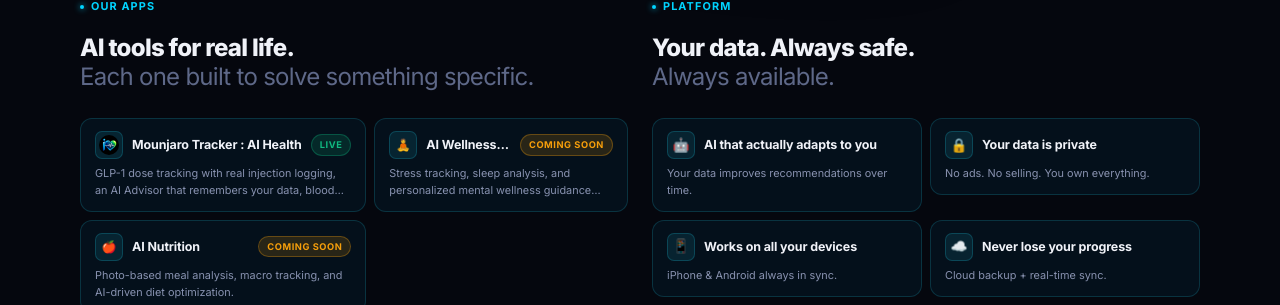
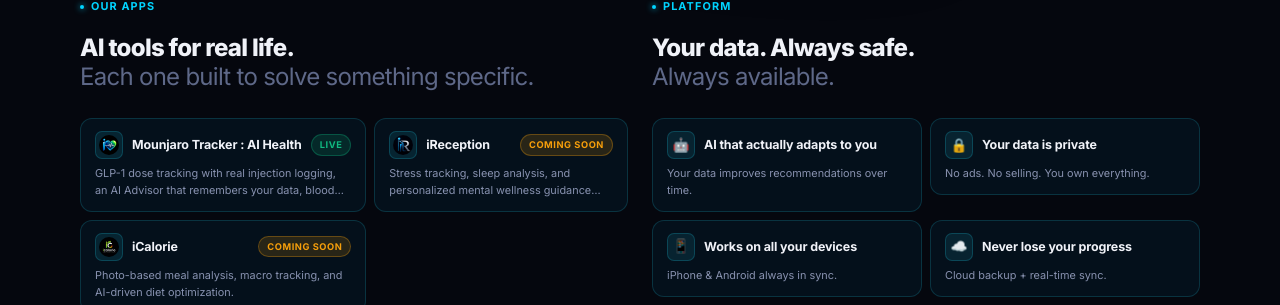
Before and after one commit to Sabbasromania-ai/mysmartapp-site, a React (Vite) app: page / in a window 1280 px wide. Shown: the part 829-1134 px from the top of the page. Built offline with nearby package versions, Linux system fonts and the light colour scheme.

Commit message:
iReception iCalorie names and logos in all components

```diff
--- a/src/components/Features.tsx
+++ b/src/components/Features.tsx
@@ -1,6 +1,8 @@
 import { useState } from 'react'
 import { useNavigate } from 'react-router-dom'
 import appLogo from '../applogo.png'
+import iReceptionLogo from '../ireception-logo.png'
+import iCalorieLogo from '../icalorie-logo.png'
 import { useLang } from '../LangContext'
 import { TKey } from '../translations'
 
@@ -38,12 +40,12 @@
     ],
   },
   {
-    logo: null,
-    emoji: '🧘',
+    logo: iReceptionLogo,
+    emoji: null,
     color: CYAN,
     gradient: GRADIENT,
     glow: GLOW,
-    name: 'AI Wellness Coach',
+    name: 'iReception',
     tag: 'Coming Soon',
     tagColor: '#f59e0b',
     tagBg: 'rgba(245,158,11,0.12)',
@@ -63,12 +65,12 @@
     ],
   },
   {
-    logo: null,
-    emoji: '🍎',
+    logo: iCalorieLogo,
+    emoji: null,
     color: CYAN,
     gradient: GRADIENT,
     glow: GLOW,
-    name: 'AI Nutrition',
+    name: 'iCalorie',
     tag: 'Coming Soon',
     tagColor: '#f59e0b',
     tagBg: 'rgba(245,158,11,0.12)',
```
